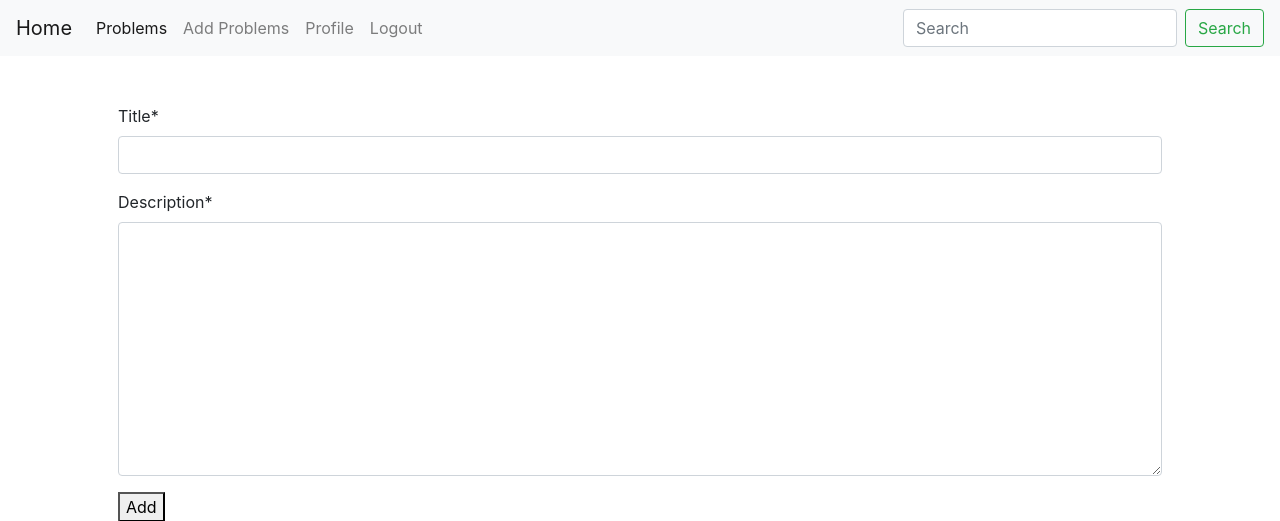
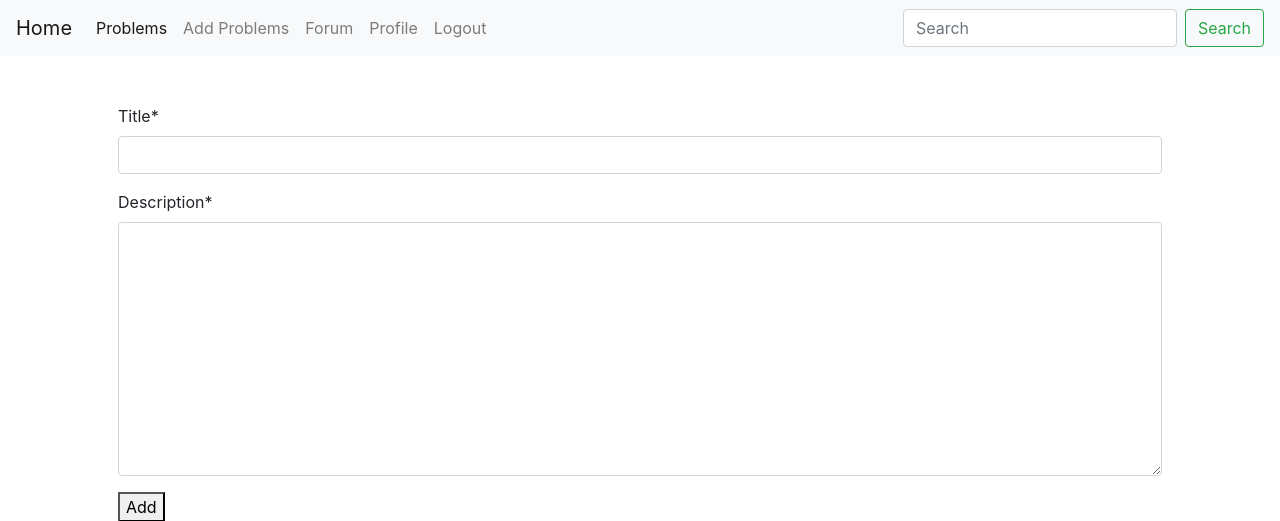
Before and after one commit to harshraj22/CSE_HUB, a Django app: page /forum/post/add in a window 1280 px wide. Shown: the top 521 px of the page. Run offline with Django 3.2, Linux system fonts and the light colour scheme; the visitor is signed in with stand-in values (Sample User, id 1); some libraries are stand-ins or nearby versions.

Commit message:
added button for forum in header

```diff
--- a/cse_hub/homepage/templates/homepage/index.html
+++ b/cse_hub/homepage/templates/homepage/index.html
@@ -35,14 +35,16 @@
 				    {% block content-header %}
 
 				    {% endblock %}
-
-			    	<li class="nav-item">
-			        <a class="nav-link" href="{% url 'user-profile' user.username %}">Profile</a>
+					<li class="nav-item">
+				        <a class="nav-link" href="{% url 'forum-home' %}">Forum</a>
 			   		</li>
 			    	<li class="nav-item">
-			        <a class="nav-link" href="{% url 'user-logout' %}">Logout</a>
+				        <a class="nav-link" href="{% url 'user-profile' user.username %}">Profile</a>
+			   		</li>
+			    	<li class="nav-item">
+				        <a class="nav-link" href="{% url 'user-logout' %}">Logout</a>
 			    {% else %}
-			        <a class="nav-link" href="{% url 'user-login' %}">Login</a>
+				        <a class="nav-link" href="{% url 'user-login' %}">Login</a>
 		      	{% endif %}
 			    	</li>
 		    	<li class="nav-item dropdown">
```
